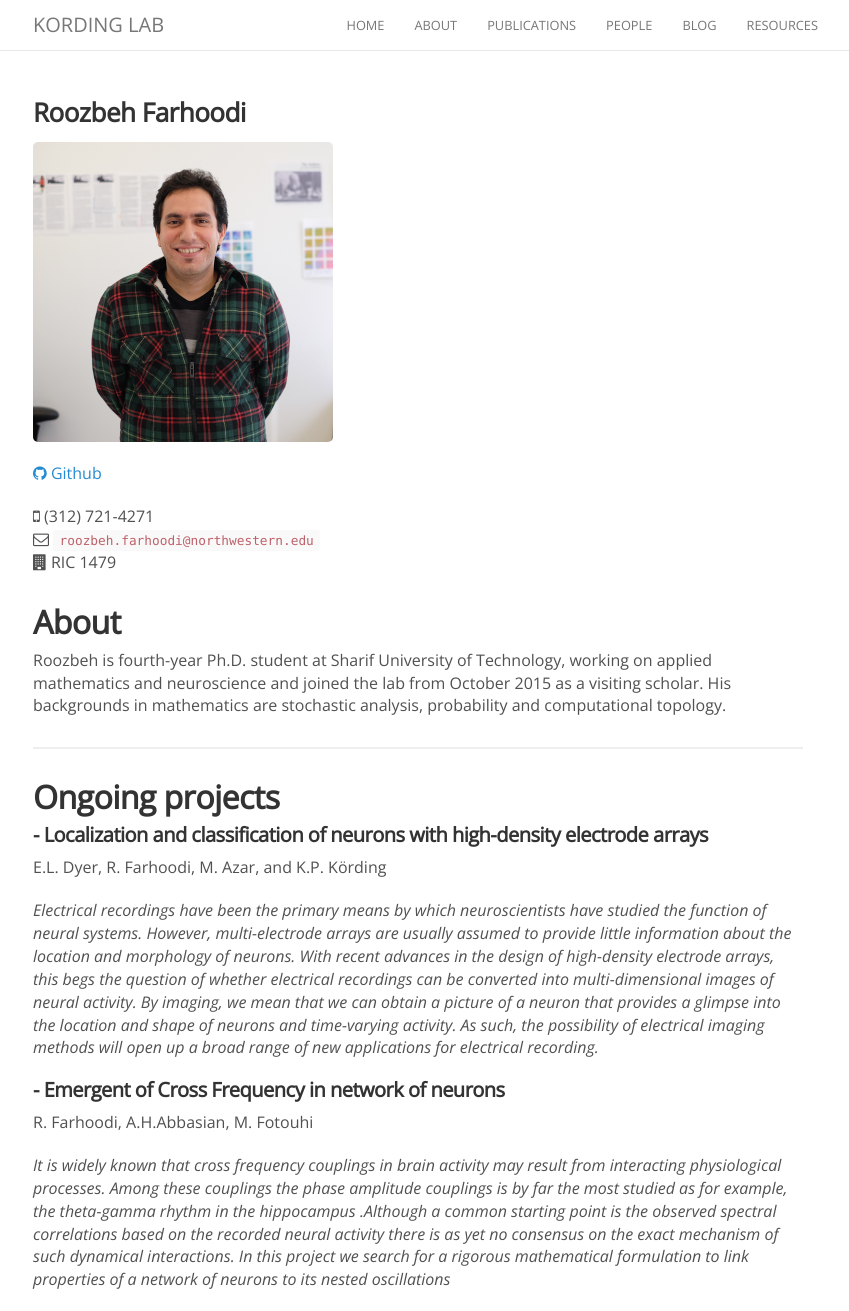
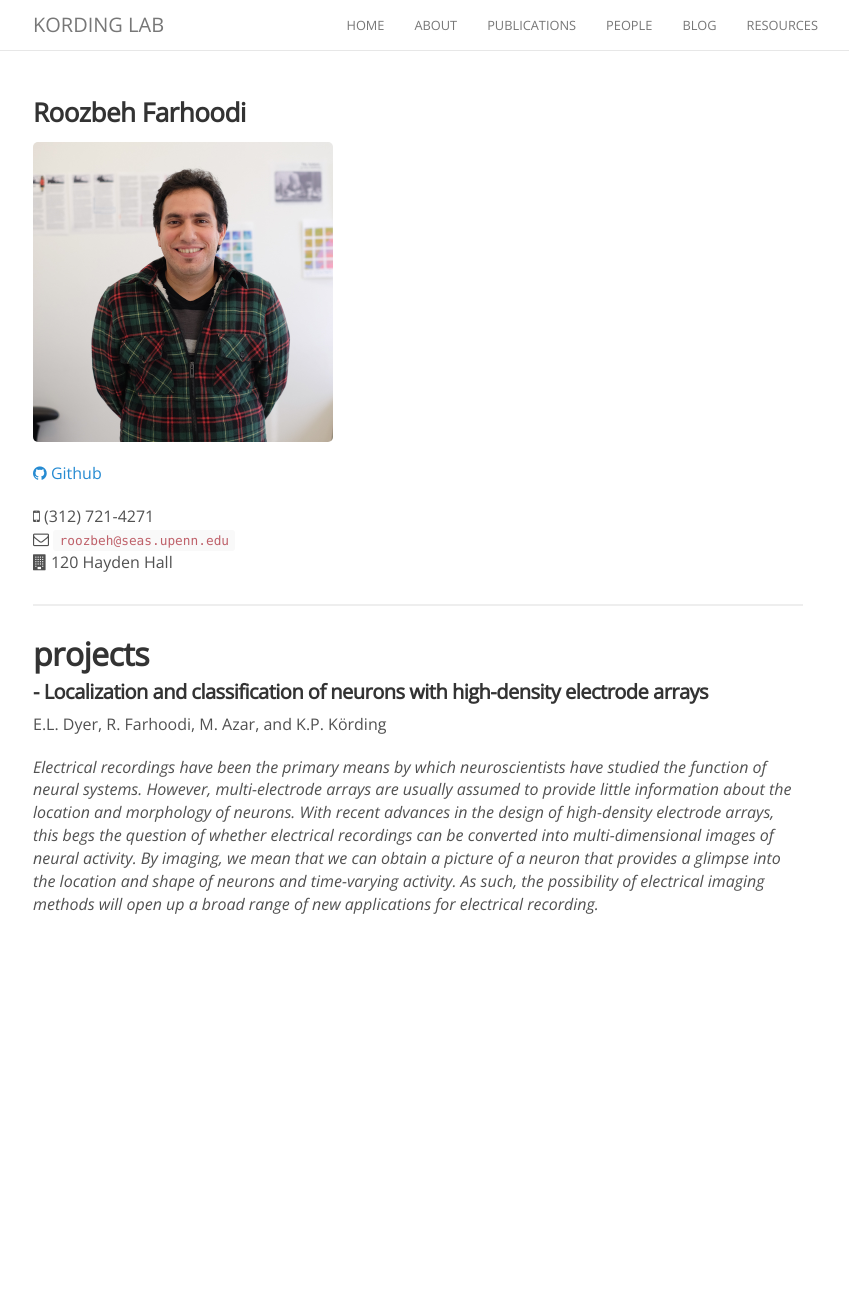
Before and after one commit to KordingLab/KordingLab.github.io, a Jekyll site: the page built from _people/roozbeh_farhoodi.md, in a window 1280 px wide and 1311 px high. Shown: the whole window, without its empty margins (222-1071 px from the left). Built offline with Jekyll 4.4.1, drawn with Linux system fonts in a browser that asks for light colours; nearby versions of some CDN libraries; comment, search, counter and statistics services are not loaded.

Commit message:
bio_first_edit

```diff
--- a/_people/roozbeh_farhoodi.md
+++ b/_people/roozbeh_farhoodi.md
@@ -2,7 +2,7 @@
 name: Roozbeh Farhoodi
 position: postdoc
 avatar: roozbeh_2.jpg
-twitter:
+twitter: https://twitter.com/RoozbehFarhoodi
 joined: 2015
 ---
 
@@ -11,22 +11,16 @@ joined: 2015
 <a href="https://github.com/RoozbehFarhoodi"><i class="fa fa-github"></i> Github</a><br>
 
 <i class="fa fa-mobile"></i> (312) 721-4271<br>
-<i class="fa fa-envelope-o"></i> `roozbeh.farhoodi@northwestern.edu`<br>
-<i class="fa fa-building"></i> RIC 1479
+<i class="fa fa-envelope-o"></i> `roozbeh@seas.upenn.edu`<br>
+<i class="fa fa-building"></i> 120 Hayden Hall
 
-## About
 
-Roozbeh is fourth-year Ph.D. student at Sharif University of Technology, working on applied mathematics and neuroscience and joined the lab from October 2015 as a visiting scholar. His backgrounds in mathematics are stochastic analysis, probability and computational topology.
+
+
 <hr>
-## Ongoing projects
+## projects
 
 ####  - Localization and classification of neurons with high-density electrode arrays<br>
 E.L. Dyer, R. Farhoodi, M. Azar, and K.P. Körding
 
 <i> Electrical recordings have been the primary means by which neuroscientists have studied the function of neural systems. However, multi-electrode arrays are usually assumed to provide little information about the location and morphology of neurons. With recent advances in the design of high-density electrode arrays, this begs the question of whether electrical recordings can be converted into multi-dimensional images of neural activity. By imaging, we mean that we can obtain a picture of a neuron that provides a glimpse into the location and shape of neurons and time-varying activity. As such, the possibility of electrical imaging methods will open up a broad range of new applications for electrical recording. </i>
-
-
-#### - Emergent of Cross Frequency in network of neurons <br>
-R. Farhoodi, A.H.Abbasian,  M. Fotouhi
-
-<i>  It is widely known that cross frequency couplings in brain activity may result from interacting physiological processes. Among these couplings the phase amplitude couplings is by far the most studied as for example, the theta-gamma rhythm in the hippocampus .Although a common starting point is the observed spectral correlations based on the recorded neural activity there is as yet no consensus on the exact mechanism of such dynamical interactions. In this project we search for a rigorous mathematical formulation to link properties of a network of neurons to its nested oscillations </i>
```
